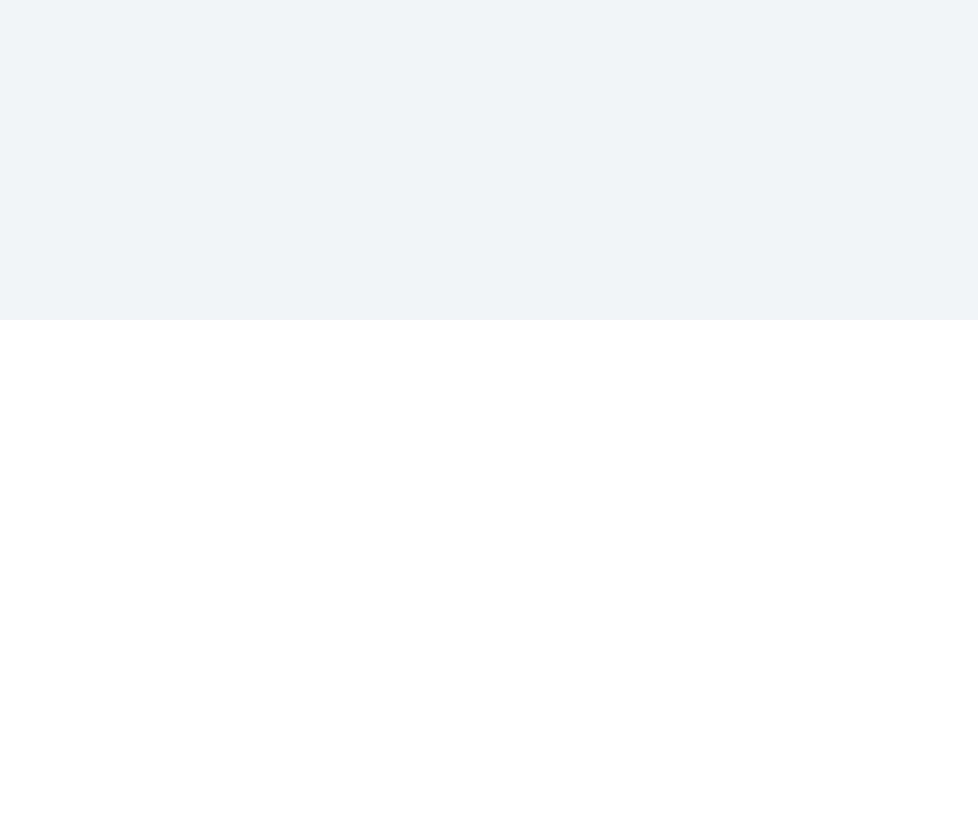
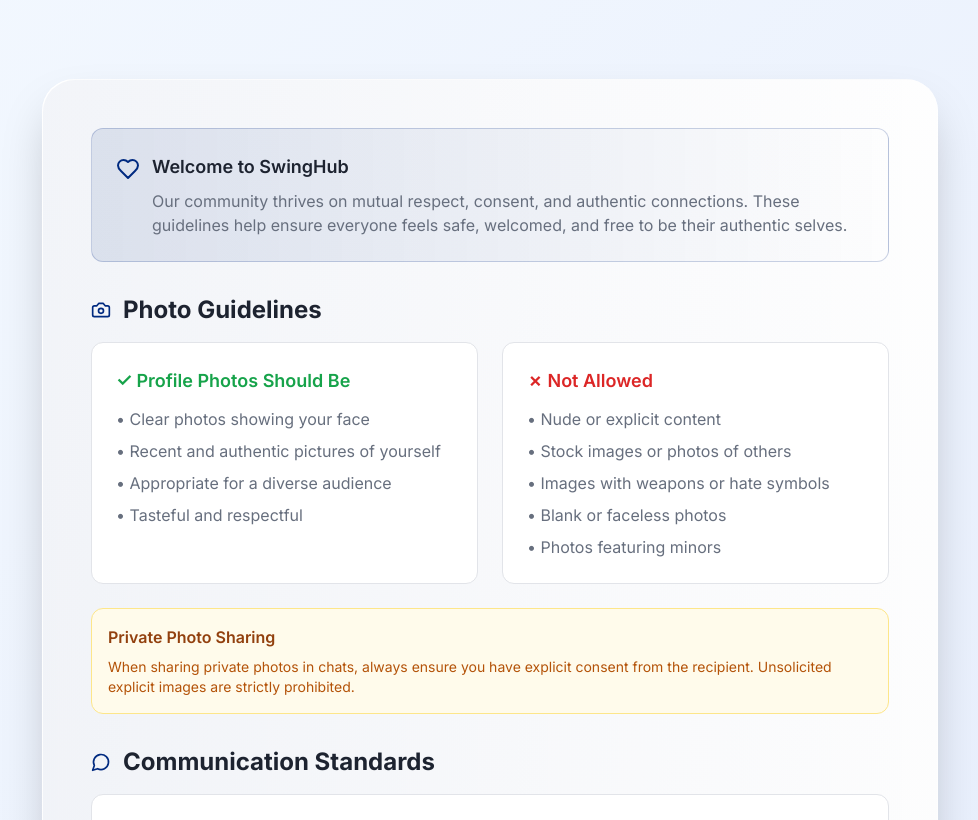
Before and after one commit to TxtSync-Limited/swinghub-modern-landing, a React (Vite) app: page /guidelines in a window 1280 px wide. Before the commit this address had no page. Shown: the part 480-1300 px from the top of the page, without its empty margins (150-1128 px from the left). Before the commit the page ends 800 px from the top, so only its background shows below. Built offline with nearby package versions, Linux system fonts and the light colour scheme.

Commit message:
Add Community Guidelines page
Create a new Community Guidelines page using the existing LegalPage component. The page will be more modern and easier to understand than the previous version.
- created src/pages/CommunityGuidelines.tsx
- edited src/App.tsx

```diff
--- a/src/App.tsx
+++ b/src/App.tsx
@@ -12,6 +12,7 @@ import Events from "./pages/Events";
 import Premium from "./pages/Premium";
 import PrivacyPolicy from "./pages/PrivacyPolicy";
 import TermsOfService from "./pages/TermsOfService";
+import CommunityGuidelines from "./pages/CommunityGuidelines";
 import NotFound from "./pages/NotFound";
 
 const queryClient = new QueryClient();
@@ -32,6 +33,7 @@ const App = () => (
           <Route path="/premium" element={<Premium />} />
           <Route path="/privacy" element={<PrivacyPolicy />} />
           <Route path="/terms" element={<TermsOfService />} />
+          <Route path="/guidelines" element={<CommunityGuidelines />} />
           {/* ADD ALL CUSTOM ROUTES ABOVE THE CATCH-ALL "*" ROUTE */}
           <Route path="*" element={<NotFound />} />
         </Routes>
--- /dev/null
+++ b/src/pages/CommunityGuidelines.tsx
@@ -0,0 +1,197 @@
+import LegalPage from "@/components/LegalPage";
+import { Users, Shield, Heart, Camera, MessageCircle, AlertTriangle } from "lucide-react";
+
+const CommunityGuidelines = () => {
+  return (
+    <LegalPage
+      title="Community Guidelines"
+      subtitle="Creating a safe, respectful, and welcoming space for everyone in the SwingHub community"
+      lastUpdated="December 15, 2024"
+      badgeText="Community Standards"
+      badgeIcon={Users}
+    >
+      <div className="space-y-8">
+
+        {/* Introduction */}
+        <div className="bg-gradient-to-r from-primary/10 to-primary-glow/10 p-6 rounded-lg border border-primary/20">
+          <div className="flex items-start gap-3">
+            <Heart className="w-6 h-6 text-primary mt-1 flex-shrink-0" />
+            <div>
+              <h3 className="text-lg font-semibold text-foreground mb-2">Welcome to SwingHub</h3>
+              <p className="text-muted-foreground">
+                Our community thrives on mutual respect, consent, and authentic connections. These guidelines help ensure everyone feels safe, welcomed, and free to be their authentic selves.
+              </p>
+            </div>
+          </div>
+        </div>
+
+        {/* Photo Guidelines */}
+        <section>
+          <div className="flex items-center gap-3 mb-4">
+            <Camera className="w-5 h-5 text-primary" />
+            <h2 className="text-2xl font-bold text-foreground">Photo Guidelines</h2>
+          </div>
+
+          <div className="grid md:grid-cols-2 gap-6">
+            <div className="bg-card p-6 rounded-lg border">
+              <h3 className="text-lg font-semibold text-foreground mb-3 text-green-600">✓ Profile Photos Should Be</h3>
+              <ul className="space-y-2 text-muted-foreground">
+                <li>• Clear photos showing your face</li>
+                <li>• Recent and authentic pictures of yourself</li>
+                <li>• Appropriate for a diverse audience</li>
+                <li>• Tasteful and respectful</li>
+              </ul>
+            </div>
+
+            <div className="bg-card p-6 rounded-lg border">
+              <h3 className="text-lg font-semibold text-foreground mb-3 text-red-600">✗ Not Allowed</h3>
+              <ul className="space-y-2 text-muted-foreground">
+                <li>• Nude or explicit content</li>
+                <li>• Stock images or photos of others</li>
+                <li>• Images with weapons or hate symbols</li>
+                <li>• Blank or faceless photos</li>
+                <li>• Photos featuring minors</li>
+              </ul>
+            </div>
+          </div>
+
+          <div className="mt-6 p-4 bg-amber-50 dark:bg-amber-900/20 rounded-lg border border-amber-200 dark:border-amber-800">
+            <h4 className="font-semibold text-amber-800 dark:text-amber-200 mb-2">Private Photo Sharing</h4>
+            <p className="text-amber-700 dark:text-amber-300 text-sm">
+              When sharing private photos in chats, always ensure you have explicit consent from the recipient. Unsolicited explicit images are strictly prohibited.
+            </p>
+          </div>
+        </section>
+
+        {/* Communication Standards */}
+        <section>
+          <div className="flex items-center gap-3 mb-4">
+            <MessageCircle className="w-5 h-5 text-primary" />
+            <h2 className="text-2xl font-bold text-foreground">Communication Standards</h2>
+          </div>
+
+          <div className="space-y-4">
+            <div className="bg-card p-6 rounded-lg border">
+              <h3 className="text-lg font-semibold text-foreground mb-3">Respectful Communication</h3>
+              <p className="text-muted-foreground mb-3">
+                SwingHub is built on respect and consent. Every interaction should honor these core values.
+              </p>
+              <ul className="space-y-2 text-muted-foreground">
+                <li>• Always obtain consent before sending explicit content</li>
+                <li>• Respect boundaries when they're communicated</li>
+                <li>• Be patient and understanding with responses</li>
+                <li>• Keep conversations appropriate until mutual interest is established</li>
+              </ul>
+            </div>
+
+            <div className="bg-red-50 dark:bg-red-900/20 p-6 rounded-lg border border-red-200 dark:border-red-800">
+              <h3 className="text-lg font-semibold text-red-800 dark:text-red-200 mb-3">Zero Tolerance Behaviors</h3>
+              <ul className="space-y-2 text-red-700 dark:text-red-300">
+                <li>• Harassment or persistent unwanted contact</li>
+                <li>• Hate speech or discrimination of any kind</li>
+                <li>• Sending explicit messages without consent</li>
+                <li>• Demanding personal information or photos</li>
+                <li>• Mass messaging to solicit off-platform contact</li>
+              </ul>
+            </div>
+          </div>
+        </section>
+
+        {/* Safety & Security */}
+        <section>
+          <div className="flex items-center gap-3 mb-4">
+            <Shield className="w-5 h-5 text-primary" />
+            <h2 className="text-2xl font-bold text-foreground">Safety & Security</h2>
+          </div>
+
+          <div className="grid md:grid-cols-2 gap-6">
+            <div className="bg-card p-6 rounded-lg border">
+              <h3 className="text-lg font-semibold text-foreground mb-3">Protect Your Privacy</h3>
+              <ul className="space-y-2 text-muted-foreground">
+                <li>• Never share personal documents (ID, passport, etc.)</li>
+                <li>• Keep financial information private</li>
+                <li>• Don't include contact details in your profile</li>
+                <li>• Report suspicious activity immediately</li>
+              </ul>
+            </div>
+
+            <div className="bg-card p-6 rounded-lg border">
+              <h3 className="text-lg font-semibold text-foreground mb-3">Age Verification</h3>
+              <p className="text-muted-foreground mb-3">
+                SwingHub is strictly for adults 18 and over. We take age verification seriously to protect our community.
+              </p>
+              <p className="text-sm text-amber-600 dark:text-amber-400">
+                If you encounter any user who appears to be underage, please report them immediately.
+              </p>
+            </div>
+          </div>
+        </section>
+
+        {/* Prohibited Activities */}
+        <section>
+          <div className="flex items-center gap-3 mb-4">
+            <AlertTriangle className="w-5 h-5 text-primary" />
+            <h2 className="text-2xl font-bold text-foreground">Prohibited Activities</h2>
+          </div>
+
+          <div className="bg-card p-6 rounded-lg border">
+            <div className="grid md:grid-cols-2 gap-6">
+              <div>
+                <h3 className="text-lg font-semibold text-foreground mb-3">Commercial Activities</h3>
+                <ul className="space-y-2 text-muted-foreground text-sm">
+                  <li>• Solicitation for payment or services</li>
+                  <li>• Promoting escort services</li>
+                  <li>• Excessive OnlyFans promotion</li>
+                  <li>• Drug sales or illegal activities</li>
+                </ul>
+              </div>
+
+              <div>
+                <h3 className="text-lg font-semibold text-foreground mb-3">Safety Violations</h3>
+                <ul className="space-y-2 text-muted-foreground text-sm">
+                  <li>• Promoting anonymous services</li>
+                  <li>• Sharing others' personal information</li>
+                  <li>• Creating fake or multiple accounts</li>
+                  <li>• Impersonating other users</li>
+                </ul>
+              </div>
+            </div>
+          </div>
+        </section>
+
+        {/* Enforcement */}
+        <section>
+          <div className="bg-gradient-to-r from-blue-50 to-indigo-50 dark:from-blue-900/20 dark:to-indigo-900/20 p-6 rounded-lg border border-blue-200 dark:border-blue-800">
+            <h2 className="text-xl font-bold text-foreground mb-4">Enforcement & Reporting</h2>
+
+            <div className="space-y-4">
+              <div>
+                <h3 className="font-semibold text-foreground mb-2">How to Report</h3>
+                <p className="text-muted-foreground">
+                  Use the report button on any profile or message that violates these guidelines. Our moderation team reviews all reports promptly.
+                </p>
+              </div>
+
+              <div>
+                <h3 className="font-semibold text-foreground mb-2">Consequences</h3>
+                <p className="text-muted-foreground">
+                  Violations may result in warnings, temporary suspensions, or permanent bans depending on severity. Serious violations like harassment, hate speech, or illegal activities result in immediate permanent bans.
+                </p>
+              </div>
+            </div>
+          </div>
+        </section>
+
+        {/* Closing Note */}
+        <div className="text-center p-6 bg-primary/5 rounded-lg border border-primary/20">
+          <h3 className="text-lg font-semibold text-foreground mb-2">Thank You for Making SwingHub Safe</h3>
+          <p className="text-muted-foreground">
+            By following these guidelines, you help create a positive experience for everyone in our community. Together, we can maintain SwingHub as a safe, respectful space for authentic connections.
+          </p>
+        </div>
+      </div>
+    </LegalPage>
+  );
+};
+
+export default CommunityGuidelines;
```
